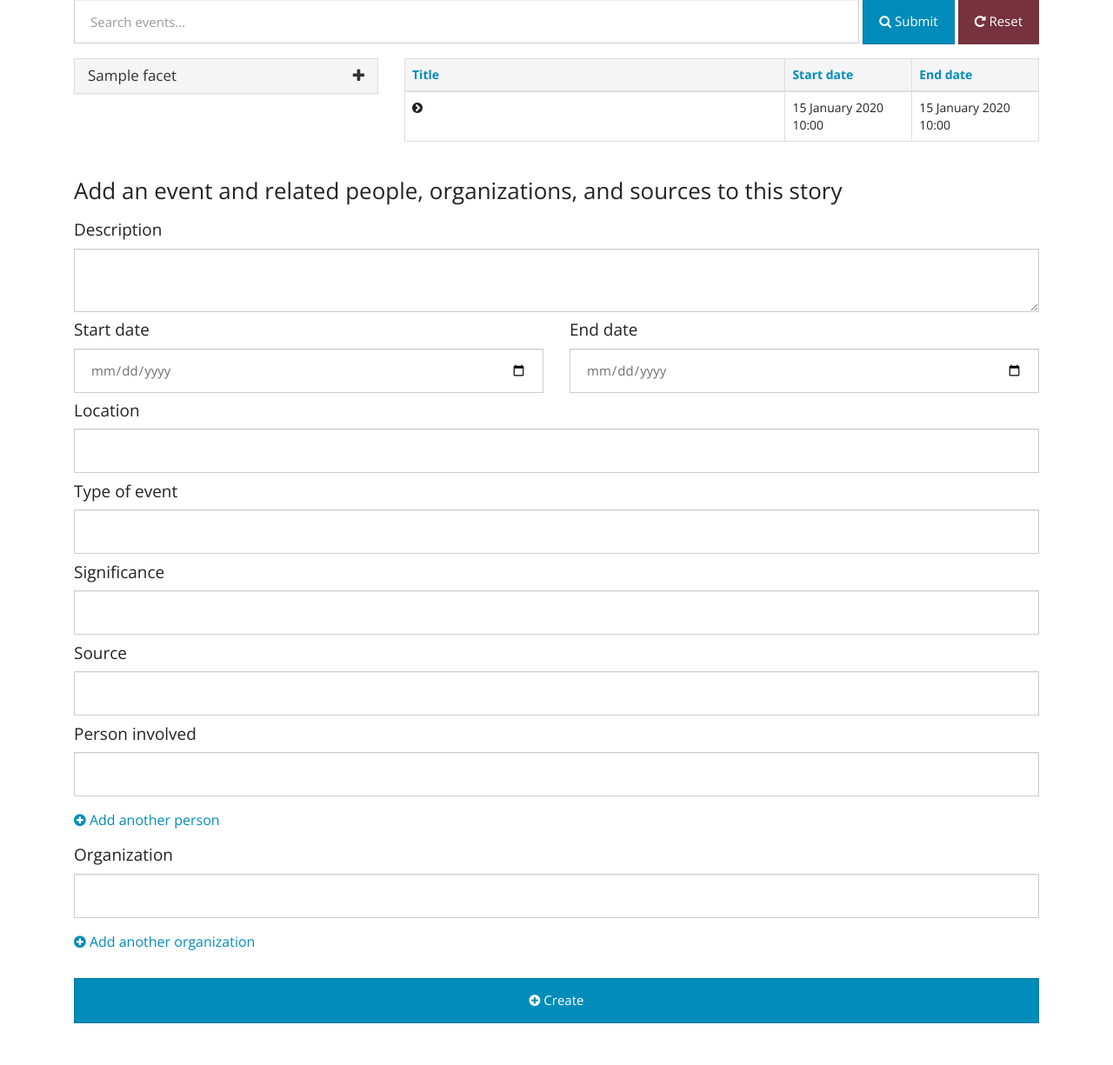
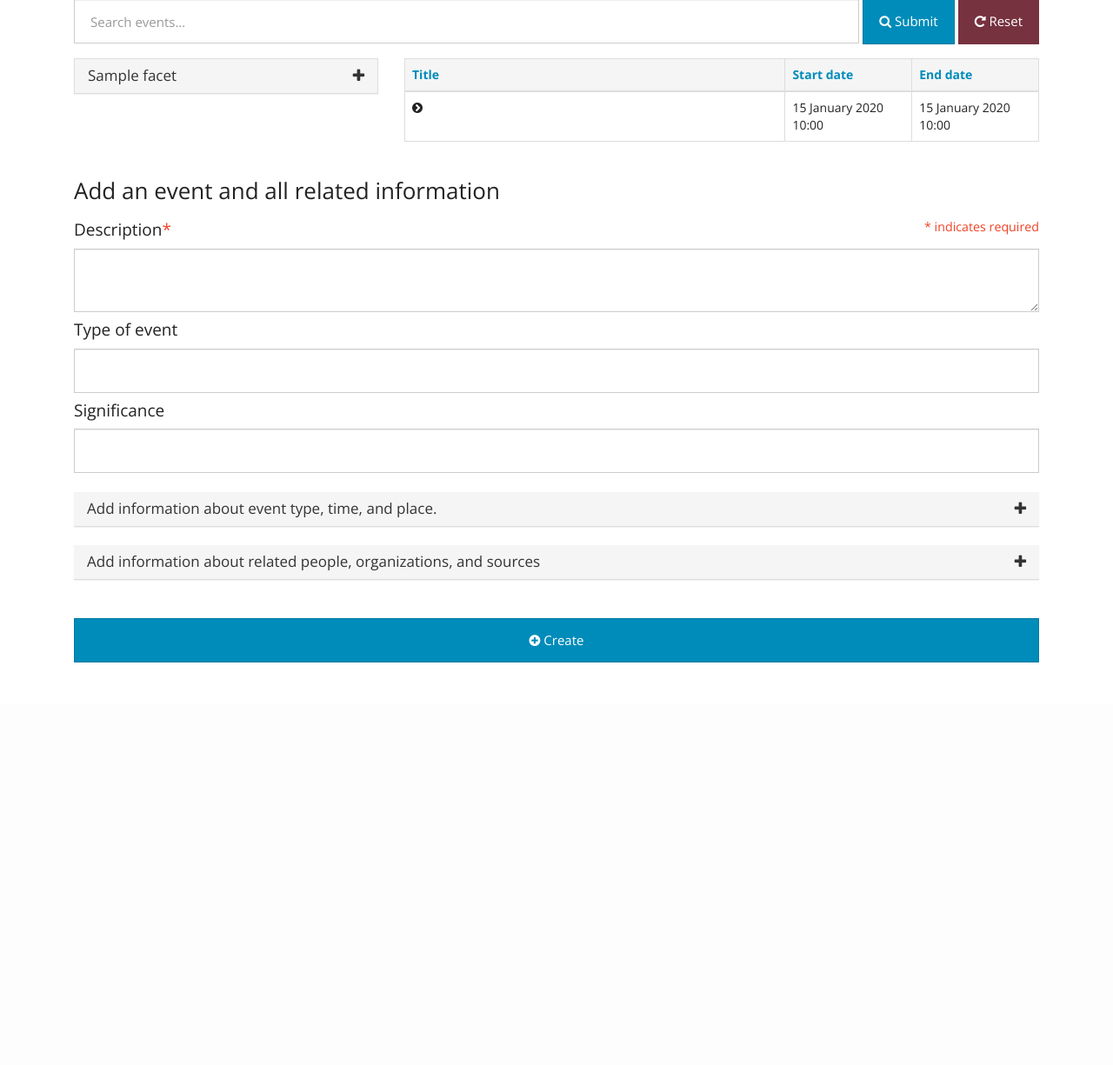
Before and after one commit to datamade/occrp-timeline-tool, a Flask app: template occrp/templates/story.html in a window 1280 px wide. Shown: the part 282-1507 px from the top of the page at 87% size. After the commit the page ends 1044 px from the top, so only its background shows below. Run offline with Flask 2, Linux system fonts and the light colour scheme; tables that the repository leaves empty hold one stand-in row (values such as "Sample post"); the template is opened without the code that fills it: values that come from a table or form of the project are taken from there, most other values are stand-ins (such as "Sample title", 1, 10 or a date in 2020); form fields are guessed from the names that the template uses; parts of the project's set-up code (start-up, migrations or seed data) failed here and were passed over; some libraries are stand-ins or nearby versions.

Commit message:
Add toggle options in form

```diff
--- a/occrp/static/css/custom.css
+++ b/occrp/static/css/custom.css
@@ -53,6 +53,9 @@ table, label,.control-label,.help-block,.checkbox,.radio { font-size: 14px; }
 
 .mg-top-sm { margin-top: 8px; }
 .mg-bottom-sm { margin-bottom: 8px; }
+.mg-bottom-md { margin-bottom: 22px; }
+
+.required-color { color: #f04124; }
 
 /* Everything gets side spacing for mobile first views */
 .header,
@@ -96,6 +99,10 @@ div.story-form-input {
 
 .removeRow a:hover {
   color: var(--purple-shade);
+}
+
+.formCollapse .panel-default {
+  border: 0;
 }
 
 .form-horizontal .form-group {
--- a/occrp/static/js/custom.js
+++ b/occrp/static/js/custom.js
@@ -38,21 +38,33 @@ $(document).ready(function() {
     });
 
     // Event form
+    function addInput(entityTypeID) {
+        input = $(entityTypeID).children().first().clone();
+        $(entityTypeID).append(input);
+        $(input).prepend("<div class='col-sm-12 removeRow'><a href=''><i class='fa fa-times' aria-hidden='true'></i> Remove</a></div>");
+    }
+
+    $('#collapsePeopleOrg').on('click', function(e){
+        e.stopPropagation();
+    });
+
     $('#addOrganization').on('click', function(e){
         e.preventDefault();
-        personInput = $("#organizationRow").children().first().clone();
-        $('#organizationRow').append(personInput);
-        $(personInput).prepend("<div class='col-sm-12 removeRow'><a href=''><i class='fa fa-times' aria-hidden='true'></i> Remove</a></div>")
+        addInput('#organizationRow');
     });
 
     $('#addPerson').on('click', function(e){
         e.preventDefault();
-        personInput = $("#personRow").children().first().clone();
-        $('#personRow').append(personInput);
-        $(personInput).prepend("<div class='col-sm-12 removeRow'><a href=''><i class='fa fa-times' aria-hidden='true'></i> Remove</a></div>")
+       addInput('#personRow');
     });
 
-    $('body').on('click', '.removeRow', function(e){
+    $('#addSource').on('click', function(e){
+        e.preventDefault();
+        addInput('#sourceRow');
+    });
+
+    // Event delegation for dynamically generated items
+    $('.panel-body').on('click', '.removeRow', function(e){
         e.preventDefault();
         $(this).parent().remove()
     });
--- a/occrp/templates/partials/event_form.html
+++ b/occrp/templates/partials/event_form.html
@@ -8,62 +8,13 @@
             {% else %}
                 <div class="form-group col-sm-12">
             {% endif %}
-                <h4>Description</h4>
+                <h4>
+                    Description<span class="required-color">*</span>
+                    <small><span class="pull-right"><span class="required-color">* indicates required</span></small>
+                </h4>
                 {{ form.description(class="form-control") }}
                 {% if form.description.errors %}
                     {% for error in form.description.errors %}
-                        <span class="help-block">{{ error }}</span>
-                    {% endfor %}
-                {% endif %}
-                </div>
-        </div>
-    </div>
-
-    <div class="row">
-        <div class="form-inline">
-            {% if form.start_date.errors %}
-                <div class="form-group has-error col-sm-6">
-            {% else %}
-                <div class="form-group col-sm-6">
-            {% endif %}
-                <h4>Start date</h4>
-                {{ form.start_date(class="form-control") }}
-
-                {% if form.start_date.errors %}
-                    {% for error in form.start_date.errors %}
-                        <span class="help-block">{{ error }}</span>
-                    {% endfor %}
-                {% endif %}
-                </div>
-
-            {% if form.end_date.errors %}
-                <div class="form-group has-error col-sm-6">
-            {% else %}
-                <div class="form-group col-sm-6">
-            {% endif %}
-                <h4>End date</h4>
-                {{ form.end_date(class="form-control") }}
-                {% if form.end_date.errors %}
-                    {% for error in form.end_date.errors %}
-                        <span class="help-block">{{ error }}</span>
-                    {% endfor %}
-                {% endif %}
-                </div>
-
-        </div>
-    </div>
-
-    <div class="row">
-        <div class="form-inline">
-            {% if form.location.errors %}
-                <div class="form-group has-error col-sm-12">
-            {% else %}
-                <div class="form-group col-sm-12">
-            {% endif %}
-                <h4>Location</h4>
-                {{ form.location(class="form-control") }}
-                {% if form.location.errors %}
-                    {% for error in form.location.errors %}
                         <span class="help-block">{{ error }}</span>
                     {% endfor %}
                 {% endif %}
@@ -89,7 +40,7 @@
         </div>
     </div>
 
-    <div class="row">
+    <div class="row mg-bottom-md">
         <div class="form-inline">
             {% if form.significance.errors %}
                 <div class="form-group has-error col-sm-12">
@@ -107,78 +58,8 @@
         </div>
     </div>
 
-    <div class="row">
-        <div class="form-inline">
-            {% if form.source_label.errors %}
-                <div class="form-group has-error col-sm-12">
-            {% else %}
-                <div class="form-group col-sm-12">
-            {% endif %}
-                <h4>Source</h4>
-                {{ form.source_label(class="form-control", id="source-input") }}
-                {% if form.source_label.errors %}
-                    {% for error in form.source_label.errors %}
-                        <span class="help-block">{{ error }}</span>
-                    {% endfor %}
-                {% endif %}
-                </div>
-        </div>
-    </div>
-
-    <div class="row">
-        <div class="col-sm-12">
-            <h4>Person involved</h4>
-        </div>
-    </div>
-    <div id="personRow" class="row">
-        <div class="form-inline">
-            {% if form.person_name.errors %}
-                <div class="form-group has-error col-sm-12">
-            {% else %}
-                <div class="form-group col-sm-12">
-            {% endif %}
-                {{ form.person_name(class="form-control mg-bottom-sm", id="person-input") }}
-                {% if form.person_name.errors %}
-                    {% for error in form.person_name.errors %}
-                        <span class="help-block">{{ error }}</span>
-                    {% endfor %}
-                {% endif %}
-                </div>
-                <br>
-        </div>
-    </div>
-    <div class="row">
-        <div class="col-sm-12 mg-top-sm mg-bottom-sm">
-            <a href='' id='addPerson'><i class="fa fa-plus-circle" aria-hidden="true"></i> Add another person</a>
-        </div>
-    </div>
-
-    <div class="row">
-        <div class="col-sm-12">
-            <h4>Organization</h4>
-        </div>
-    </div>
-    <div id="organizationRow" class="row">
-        <div class="form-inline">
-            {% if form.organization.errors %}
-                <div class="form-group has-error col-sm-12">
-            {% else %}
-                <div class="form-group col-sm-12">
-            {% endif %}
-                {{ form.organization(class="form-control mg-bottom-sm", id="organization-input") }}
-                {% if form.organization.errors %}
-                    {% for error in form.organization.errors %}
-                        <span class="help-block">{{ error }}</span>
-                    {% endfor %}
-                {% endif %}
-                </div>
-        </div>
-    </div>
-    <div class="row">
-        <div class="col-sm-12 mg-top-sm mg-bottom-sm">
-            <a href='' id='addOrganization'><i class="fa fa-plus-circle" aria-hidden="true"></i> Add another organization</a>
-        </div>
-    </div>
+    {% include 'partials/event_time_place_type.html' %}
+    {% include 'partials/event_people_organizations.html' %}
 
     <div class="row">
       <div class="form-group col-sm-12">
@@ -188,5 +69,4 @@
           </button>
       </div>
     </div>
-
 </form>
--- /dev/null
+++ b/occrp/templates/partials/event_people_organizations.html
@@ -0,0 +1,100 @@
+<div class="formCollapse" data-toggle="collapse" data-parent="#accordion" href="#collapsePeopleOrg">
+  <div class="panel panel-default">
+    <div class="panel-heading">
+      <h4 class="panel-title">
+        <a class="accordion-toggle" >
+          Add information about related people, organizations, and sources
+        </a>
+        <span class="pull-right"><i class="fa fa-plus" aria-hidden="true"></i></span>
+      </h4>
+    </div>
+
+    <div id="collapsePeopleOrg" class="panel-collapse collapse">
+      <div class="panel-body">
+
+          <div class="row">
+              <div class="col-sm-12">
+                  <h4>Person involved</h4>
+              </div>
+          </div>
+          <div id="personRow" class="row">
+              <div class="form-inline">
+                  {% if form.person_name.errors %}
+                      <div class="form-group has-error col-sm-12">
+                  {% else %}
+                      <div class="form-group col-sm-12">
+                  {% endif %}
+                      {{ form.person_name(class="form-control mg-bottom-sm", id="person-input") }}
+                      {% if form.person_name.errors %}
+                          {% for error in form.person_name.errors %}
+                              <span class="help-block">{{ error }}</span>
+                          {% endfor %}
+                      {% endif %}
+                      </div>
+                      <br>
+              </div>
+          </div>
+          <div class="row">
+              <div class="col-sm-12 mg-top-sm mg-bottom-sm">
+                  <a href='' id='addPerson'><i class="fa fa-plus-circle" aria-hidden="true"></i> Add another person</a>
+              </div>
+          </div>
+
+          <div class="row">
+              <div class="col-sm-12">
+                  <h4>Organization</h4>
+              </div>
+          </div>
+          <div id="organizationRow" class="row">
+              <div class="form-inline">
+                  {% if form.organization.errors %}
+                      <div class="form-group has-error col-sm-12">
+                  {% else %}
+                      <div class="form-group col-sm-12">
+                  {% endif %}
+                      {{ form.organization(class="form-control mg-bottom-sm", id="organization-input") }}
+                      {% if form.organization.errors %}
+                          {% for error in form.organization.errors %}
+                              <span class="help-block">{{ error }}</span>
+                          {% endfor %}
+                      {% endif %}
+                      </div>
+              </div>
+          </div>
+          <div class="row">
+              <div class="col-sm-12 mg-top-sm mg-bottom-sm">
+                  <a href='' id='addOrganization'><i class="fa fa-plus-circle" aria-hidden="true"></i> Add another organization</a>
+              </div>
+          </div>
+
+          <div class="row">
+            <div class="col-md-12">
+              <h4>Source</h4>
+            </div>
+          </div>
+          <div id="sourceRow" class="row">
+              <div class="form-inline">
+                  {% if form.source_label.errors %}
+                      <div class="form-group has-error col-sm-12">
+                  {% else %}
+                      <div class="form-group col-sm-12">
+                  {% endif %}
+                      {{ form.source_label(class="form-control mg-bottom-sm", id="source-input") }}
+                      {% if form.source_label.errors %}
+                          {% for error in form.source_label.errors %}
+                              <span class="help-block">{{ error }}</span>
+                          {% endfor %}
+                      {% endif %}
+                      </div>
+              </div>
+          </div>
+          <div class="row">
+              <div class="col-sm-12 mg-top-sm mg-bottom-sm">
+                  <a href='' id='addSource'><i class="fa fa-plus-circle" aria-hidden="true"></i> Add another source</a>
+              </div>
+          </div>
+
+      </div>
+    </div>
+  </div>
+</div>
--- /dev/null
+++ b/occrp/templates/partials/event_time_place_type.html
@@ -0,0 +1,70 @@
+<div class="formCollapse" data-toggle="collapse" data-parent="#accordion" href="#collapseTimePlace">
+  <div class="panel panel-default">
+    <div class="panel-heading">
+      <h4 class="panel-title">
+        <a class="accordion-toggle" >
+          Add information about event type, time, and place.
+        </a>
+        <span class="pull-right"><i class="fa fa-plus" aria-hidden="true"></i></span>
+      </h4>
+    </div>
+
+    <div id="collapseTimePlace" class="panel-collapse collapse">
+      <div class="panel-body">
+
+          <div class="row">
+            <div class="form-inline">
+                {% if form.start_date.errors %}
+                    <div class="form-group has-error col-sm-6">
+                {% else %}
+                    <div class="form-group col-sm-6">
+                {% endif %}
+                    <h4>Start date</h4>
+                    {{ form.start_date(class="form-control") }}
+
+                    {% if form.start_date.errors %}
+                        {% for error in form.start_date.errors %}
+                            <span class="help-block">{{ error }}</span>
+                        {% endfor %}
+                    {% endif %}
+                    </div>
+
+                {% if form.end_date.errors %}
+                    <div class="form-group has-error col-sm-6">
+                {% else %}
+                    <div class="form-group col-sm-6">
+                {% endif %}
+                    <h4>End date</h4>
+                    {{ form.end_date(class="form-control") }}
+                    {% if form.end_date.errors %}
+                        {% for error in form.end_date.errors %}
+                            <span class="help-block">{{ error }}</span>
+                        {% endfor %}
+                    {% endif %}
+                    </div>
+
+            </div>
+        </div>
+
+        <div class="row">
+            <div class="form-inline">
+                {% if form.location.errors %}
+                    <div class="form-group has-error col-sm-12">
+                {% else %}
+                    <div class="form-group col-sm-12">
+                {% endif %}
+                    <h4>Location</h4>
+                    {{ form.location(class="form-control") }}
+                    {% if form.location.errors %}
+                        {% for error in form.location.errors %}
+                            <span class="help-block">{{ error }}</span>
+                        {% endfor %}
+                    {% endif %}
+                    </div>
+            </div>
+        </div>
+
+      </div>
+    </div>
+  </div>
+</div>
--- a/occrp/templates/story.html
+++ b/occrp/templates/story.html
@@ -114,7 +114,7 @@
 
 <div class="row">
     <div class="col-sm-12">
-        <h3>Add an event and related people, organizations, and sources to this story</h3>
+        <h3>Add an event and all related information</h3>
     </div>
 </div>
 
--- a/occrp/views.py
+++ b/occrp/views.py
@@ -224,8 +224,6 @@ def get_facets(**kwargs):
         GROUP BY {entity_type}.{field}
         '''.format(entity_type=kwargs['entity_type'], field=kwargs['field'])
 
-    print(facets_query)
-
     facets = engine.execute(facets_query).fetchall()
     facets = [dict(f) for f in facets if f[0] != None]
     return facets
```
